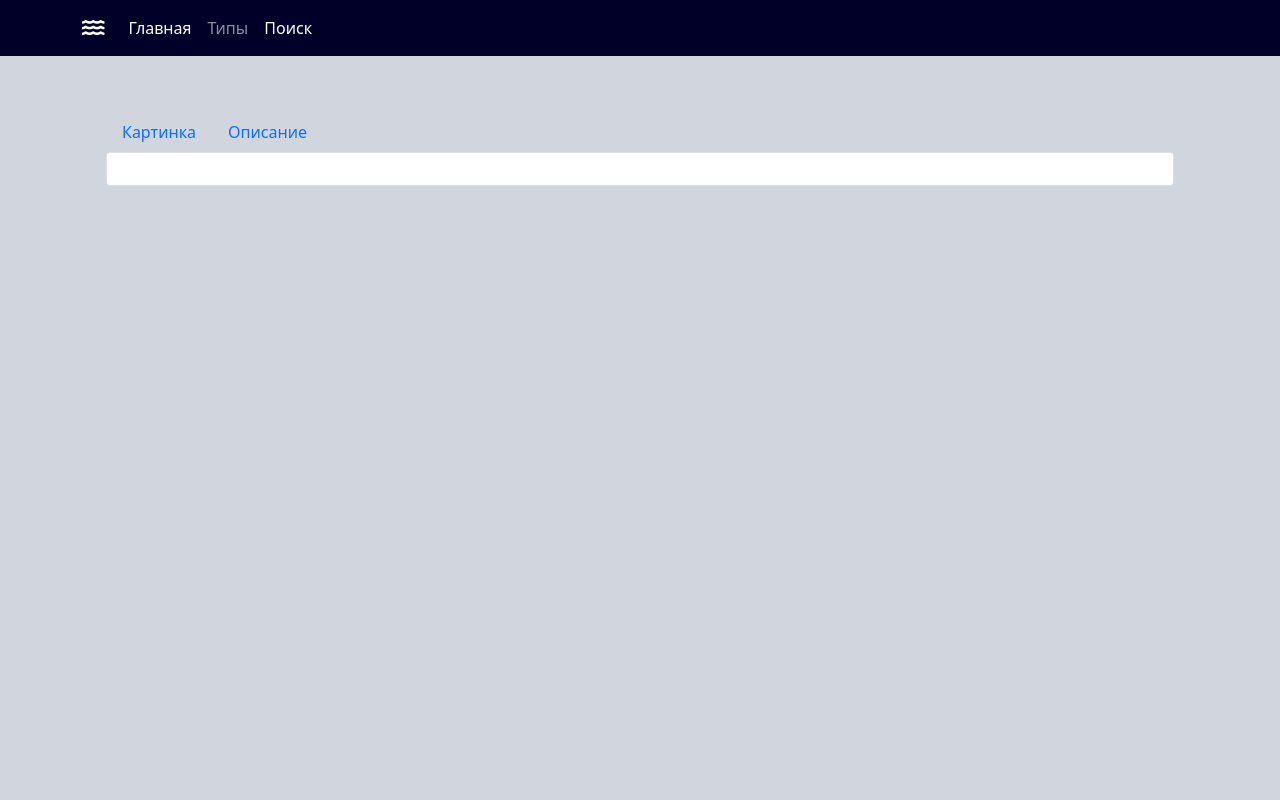
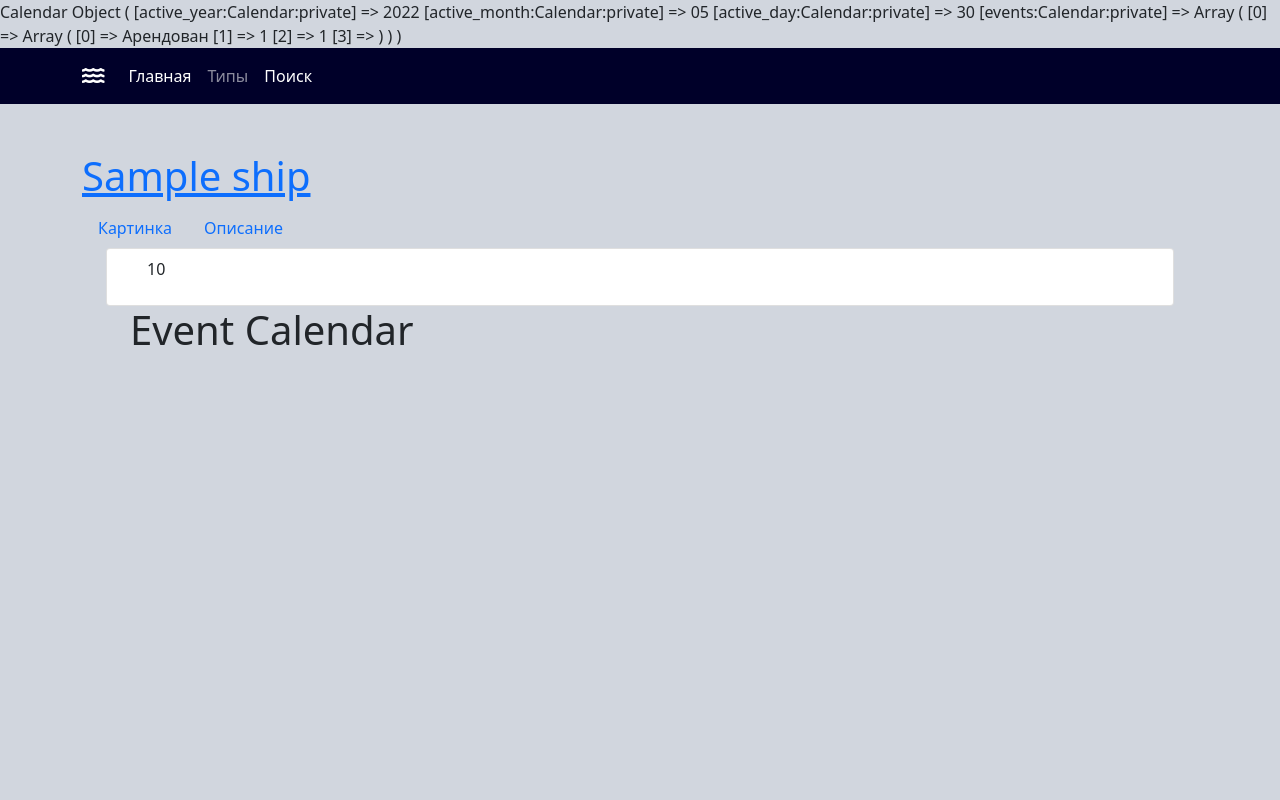
Before and after one commit to Ju1zzz/term-paper-ships, a PHP site: page /ship/1 in a window 1280 px wide. Run offline with PHP 8.4, Linux system fonts and the light colour scheme; tables that the repository leaves empty or names only in its code hold one stand-in row (values such as "Sample post"); data that the repository does not hold is empty; some libraries are stand-ins or nearby versions.

Commit message:
calendar does not work

```diff
--- /dev/null
+++ b/controllers/Calendar.php
@@ -0,0 +1,75 @@
+<?php
+class Calendar {
+
+    private $active_year, $active_month, $active_day;
+    private $events = [];
+
+    public function __construct($date = null) {
+        $this->active_year = $date != null ? date('Y', strtotime($date)) : date('Y');
+        $this->active_month = $date != null ? date('m', strtotime($date)) : date('m');
+        $this->active_day = $date != null ? date('d', strtotime($date)) : date('d');
+    }
+
+    public function add_event($txt, $date, $days = 1, $color = '') {
+        $color = $color ? ' ' . $color : $color;
+        $this->events[] = [$txt, $date, $days, $color];
+    }
+
+    public function __toString() {
+        $num_days = date('t', strtotime($this->active_day . '-' . $this->active_month . '-' . $this->active_year));
+        $num_days_last_month = date('j', strtotime('last day of previous month', strtotime($this->active_day . '-' . $this->active_month . '-' . $this->active_year)));
+        $days = [0 => 'Sun', 1 => 'Mon', 2 => 'Tue', 3 => 'Wed', 4 => 'Thu', 5 => 'Fri', 6 => 'Sat'];
+        $first_day_of_week = array_search(date('D', strtotime($this->active_year . '-' . $this->active_month . '-1')), $days);
+        $html = '<div class="calendar">';
+        $html .= '<div class="header">';
+        $html .= '<div class="month-year">';
+        $html .= date('F Y', strtotime($this->active_year . '-' . $this->active_month . '-' . $this->active_day));
+        $html .= '</div>';
+        $html .= '</div>';
+        $html .= '<div class="days">';
+        foreach ($days as $day) {
+            $html .= '
+                <div class="day_name">
+                    ' . $day . '
+                </div>
+            ';
+        }
+        for ($i = $first_day_of_week; $i > 0; $i--) {
+            $html .= '
+                <div class="day_num ignore">
+                    ' . ($num_days_last_month-$i+1) . '
+                </div>
+            ';
+        }
+        for ($i = 1; $i <= $num_days; $i++) {
+            $selected = '';
+            if ($i == $this->active_day) {
+                $selected = ' selected';
+            }
+            $html .= '<div class="day_num' . $selected . '">';
+            $html .= '<span>' . $i . '</span>';
+            foreach ($this->events as $event) {
+                for ($d = 0; $d <= ($event[2]-1); $d++) {
+                    if (date('y-m-d', strtotime($this->active_year . '-' . $this->active_month . '-' . $i . ' -' . $d . ' day')) == date('y-m-d', strtotime($event[1]))) {
+                        $html .= '<div class="event' . $event[3] . '">';
+                        $html .= $event[0];
+                        $html .= '</div>';
+                    }
+                }
+            }
+            $html .= '</div>';
+        }
+        for ($i = 1; $i <= (42-$num_days-max($first_day_of_week, 0)); $i++) {
+            $html .= '
+                <div class="day_num ignore">
+                    ' . $i . '
+                </div>
+            ';
+        }
+        $html .= '</div>';
+        $html .= '</div>';
+        return $html;
+    }
+
+}
+?>
--- a/controllers/MainController.php
+++ b/controllers/MainController.php
@@ -1,4 +1,5 @@
 <?php
+
 require_once "BaseShipTwigController.php";
 
 class MainController extends BaseShipTwigController {
@@ -11,7 +12,7 @@ class MainController extends BaseShipTwigController {
         $context = parent::getContext();
 
        if (isset($_GET['type'])) {
-       $query = $this->pdo->prepare("SELECT * FROM ship WHERE type = :type");
+       $query = $this->pdo->prepare("SELECT * FROM ship WHERE fk_id_type = :type");
        $query->bindValue("type", $_GET['type']);
        $query->execute();
 
@@ -20,6 +21,8 @@ class MainController extends BaseShipTwigController {
        $query = $this->pdo->query("SELECT * FROM ship");
     }
 
+
+
     $context['ships'] = $query->fetchAll();
     $context["messages"] = isset($_SESSION['messages']) ? $_SESSION['messages'] : "";
     return $context;
--- a/controllers/ObjectController.php
+++ b/controllers/ObjectController.php
@@ -3,6 +3,7 @@ require_once "BaseShipTwigController.php";
 
 class ObjectController extends BaseShipTwigController {
      public $template = "__object.twig";
+
 
      public function getTemplate(){
         if(isset($_GET['view'])){
@@ -17,6 +18,7 @@ class ObjectController extends BaseShipTwigController {
             }
 
         }
+
         return parent::getTemplate();
     }
 
@@ -25,12 +27,44 @@ class ObjectController extends BaseShipTwigController {
         $context = parent::getContext();
 
 
-            $query = $this->pdo->prepare("SELECT price, image, text, name, id_ship FROM ship WHERE id_ship= :my_id");
-            $query->bindValue("my_id", $this->params['id_ship']);
+            $query = $this->pdo->prepare("SELECT price, image, text, name, fk_id_tech, id_ship FROM ship WHERE id_ship= :my_id");
+            $query->bindValue("my_id", $this->params['id']);
             $query->execute();
             $data = $query->fetch();
             $context['id_ship'] = $data['id_ship'];
+
             $context['name'] = $data['name'];
+            $context['tech_id']=$data['fk_id_tech'];
+            //var_dump($data);
+
+            $query2 = $this->pdo->prepare("SELECT * FROM tech_text WHERE id_tech = :my_tech_id");
+            $query2->bindValue("my_tech_id",  $context['tech_id']);
+            $query2->execute();
+            $data1 = $query2->fetch();
+            $context['speed'] = $data1['speed'];
+            $context['rooms'] = $data1['rooms'];
+            $context['size'] = $data1['size'];
+            $context['capacity'] = $data1['capacity'];
+
+
+            $query1 = $this->pdo->prepare("SELECT * FROM schedule where ship_id = :my_id");
+            $query1->bindValue("my_id", $this->params['id']);
+            $query1->execute();
+
+            $context['events'] = $query1->fetchAll();
+            //var_dump($context['events']);
+
+
+            include 'Calendar.php';
+            $calendar = new Calendar();
+            for ($i = 0; $i < count( $context['events']); $i++) {
+               // print_r( $context['events'][$i][1]);
+                $calendar->add_event('Арендован',  $context['events'][$i][1], 1);
+              }
+
+              print_r($calendar);
+
+
 
 
         if(isset($_GET['view'])){
@@ -42,17 +76,16 @@ class ObjectController extends BaseShipTwigController {
             }
             elseif ($_GET['view']=='text') {
             $context['type'] = "text";
-            $context['text'] = $data['text'];
+            $context['info'] = $data['text'];
             }
 
         }
         else {
 
-            //$context['description'] = $data['description'];
+            $context['description'] = $data['price'];
         }
-        $context["my_session_message"] = isset($_SESSION['welcome_message']) ? $_SESSION['welcome_message'] : "";
 
-        $context["messages"] = isset($_SESSION['messages']) ? $_SESSION['messages'] : "";
+
         return $context;
     }
 }
--- a/controllers/SearchController.php
+++ b/controllers/SearchController.php
@@ -21,7 +21,7 @@ require_once "BaseShipTwigController.php";
             $sql =<<<EOL
             SELECT *
             from ship
-            WHERE (:name=''OR name like CONCAT('%',:name,'%')) and (type=:type) and (:text=''OR text like CONCAT('%',:text,'%'))
+            WHERE (:name=''OR name like CONCAT('%',:name,'%')) and (fk_id_type=:type) and (:text=''OR text like CONCAT('%',:text,'%'))
         EOL;
         }
         $query = $this->pdo->prepare($sql);
--- a/framework/TwigBaseController.php
+++ b/framework/TwigBaseController.php
@@ -1,6 +1,5 @@
 <?php
 require_once "BaseController.php";
-
 class TwigBaseController extends BaseController {
     public $title = "";
     public $template = "";
@@ -19,7 +18,6 @@ class TwigBaseController extends BaseController {
         $context = parent::getContext();
         $context['title'] = $this->title;
         $context["messages"] = isset($_SESSION['messages']) ? $_SESSION['messages'] : "";
-
         return $context;
     }
 
--- a/views/__layout.twig
+++ b/views/__layout.twig
@@ -7,6 +7,8 @@
 		<title>{{ title }}</title>
 		<link href="https://cdn.jsdelivr.net/npm/bootstrap@5.0.2/dist/css/bootstrap.min.css" rel="stylesheet" integrity="sha384-EVSTQN3/azprG1Anm3QDgpJLIm9Nao0Yz1ztcQTwFspd3yD65VohhpuuCOmLASjC" crossorigin="anonymous">
 		<link rel="stylesheet" href="https://cdnjs.cloudflare.com/ajax/libs/font-awesome/5.15.1/css/all.min.css"/>
+		<link href="style.css" rel="stylesheet" type="text/css">
+		<link href="calendar.css" rel="stylesheet" type="text/css">
 
 	</head>
 	<body style="background:#d1d6de;">
@@ -32,21 +34,18 @@
 						</li>
 					</ul>
 				</div>
-				<!--<div class="row justify-content-end">
-									<a class="navbar-brand col-auto btn btn-primary" href="/logout">
-										<i class="fas fa-sign-out-alt"></i></a>
-								</div>-->
+
 			</div>
 		</nav>
+
 		<div class="container">
 			<div class="row">
-				<div class="col">
-				{% block content %}{% endblock %}
+				<div class="col"> {% block content %}{% endblock %}
+					</div>
+
+
 
 				</div>
-
 			</div>
-		</div>
-
-	</body>
-</html>
+		</body>
+	</html>
--- a/views/__object.twig
+++ b/views/__object.twig
@@ -1,12 +1,16 @@
 {% extends  "__layout.twig" %}
 
 {% block content %}
+
 	{% import "macros.html" as macros %}
+	<link href="style.css" rel="stylesheet" type="text/css">
+	<link href="calendar.css" rel="stylesheet" type="text/css">
+	<br>
 
 	<br>
-	<div class="container">
-		<br>
-		<h1>{{title}}</h1>
+	<h1>
+		<a href="/ship/{{id_ship}}">{{name}}</a>
+	</h1>
 
 	<ul class="nav nav-pills">
 		<li class="nav-item">
@@ -17,16 +21,35 @@
 		</li>
 
 	</ul>
+	<div class="container">
+		<div class="block">
 			<ul class="list-group">
 				<li class="list-group-item">
 
-				{% block shipContent %}
+					{% block objectContent %}
 						<div class="container">
 							<p>{{description}}</p>
+
 						</div>
 					{% endblock %}
 				</li>
 			</ul>
+			<div class="container">
+
+				<nav class="navtop">
+					<div>
+						<h1>Event Calendar</h1>
+					</div>
+				</nav>
+				<div class="content home">
+					<?=$calendar?>
+				</div>
+
+			</div>
+
+		</div>
+
+
 	</div>
 
 {% endblock %}
--- a/views/base_image.twig
+++ b/views/base_image.twig
@@ -2,6 +2,6 @@
 
 {% block objectContent %}
 <div class="container">
-<img src="{{ image }}" style="height: 350px;"/>
+<img src="{{ image }}" style="height: 450px;"/>
 </div>
 {% endblock %}
--- a/views/type.twig
+++ b/views/type.twig
@@ -13,7 +13,7 @@
 						<div class="card border-success mb-3 h-100">
 							<div class="card-header">{{type.title|title}}</div>
 							<div class="card-body row mx-auto p-1" style="overflow:hidden;">
-								<a class="ripple" href="/?type={{type.title}}"><img src="{{ type.image_type }}" class=" p-1 img-fluid rounded-circle shadow"/></a>
+								<a class="ripple" href="/?type={{type.id_type}}"><img src="{{ type.image_type }}" class=" p-1 img-fluid rounded-circle shadow"/></a>
 							</div>
 						</div>
 					</div>
```
Also changed, not shown: views/base_text.twig (+10 -3 lines), views/calendar.css (added, +79 -0 lines), views/search.twig (+5 -5 lines), views/style.css (added, +58 -0 lines). Lines whose indentation alone changed are shown as unchanged.
